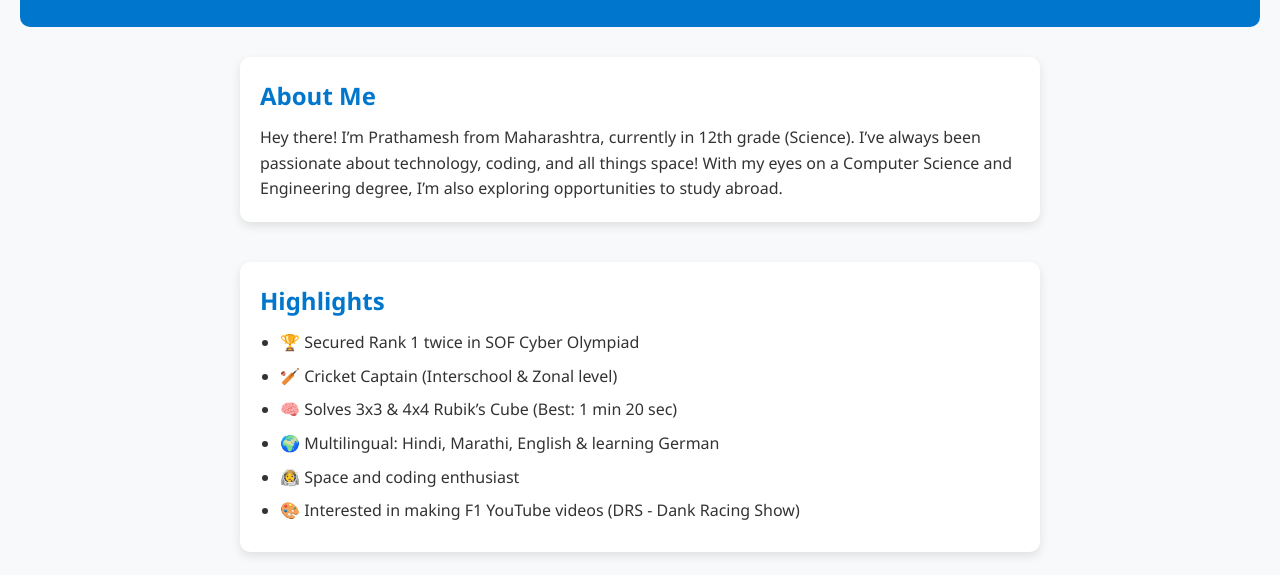
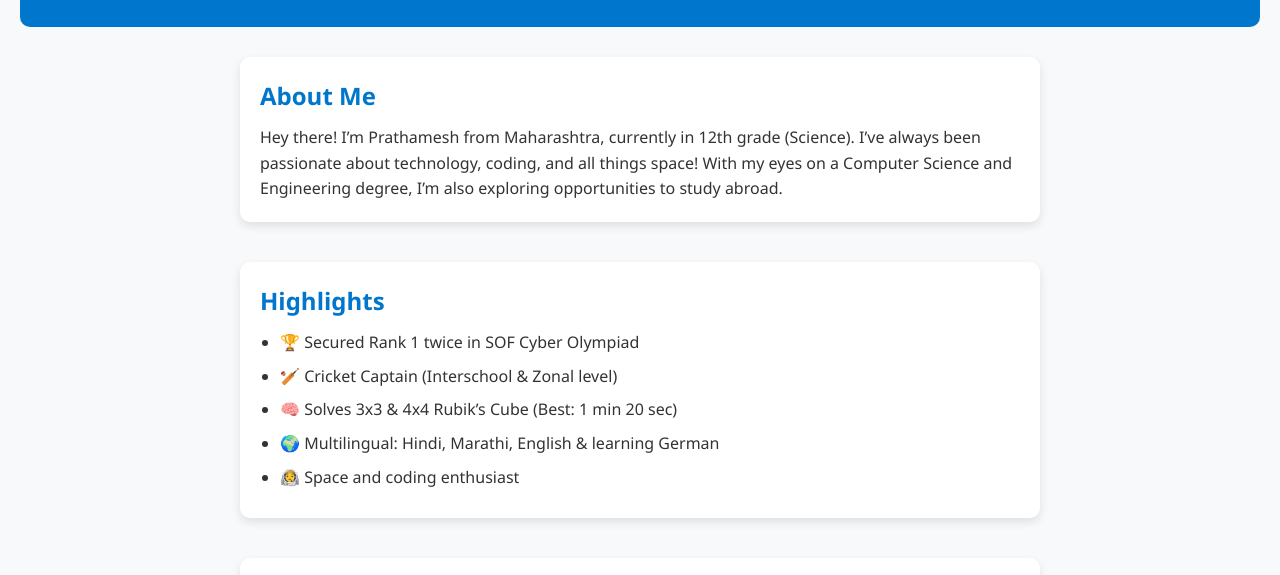
Before and after one commit to pathu1797/portfolio-website, a plain HTML site: page index.html in a window 1280 px wide. Shown: the part 153-728 px from the top of the page. Drawn offline with Linux system fonts and the light colour scheme.

Commit message:
Update index.html

```diff
--- a/index.html
+++ b/index.html
@@ -25,7 +25,6 @@
       <li>🧠 Solves 3x3 & 4x4 Rubik’s Cube (Best: 1 min 20 sec)</li>
       <li>🌍 Multilingual: Hindi, Marathi, English & learning German</li>
       <li>🧑‍🚀 Space and coding enthusiast</li>
-      <li>🎨 Interested in making F1 YouTube videos (DRS - Dank Racing Show)</li>
     </ul>
   </section>
 
```
